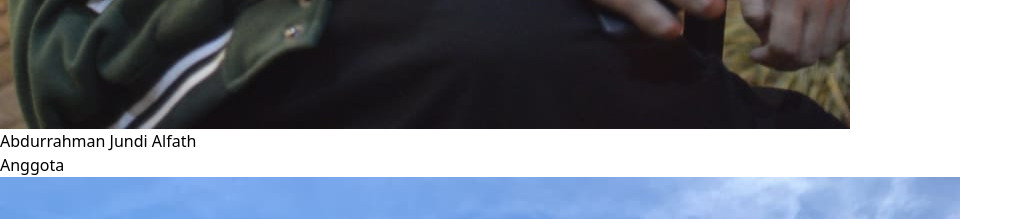
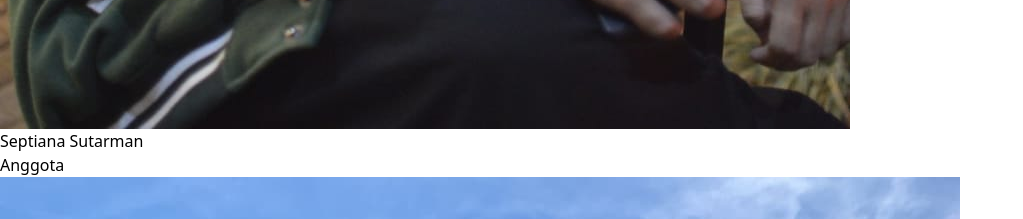
Before and after one commit to MhdGung25/kelompok-4-hi-iwu, a React (Vite) app: page /contact in a window 1280 px wide. Shown: the part 2100-2319 px from the top of the page, without its empty margins (0-1023 px from the left). Built offline with nearby package versions, Linux system fonts and the light colour scheme.

Commit message:
Benerin  halaman contact gambar ke balik

```diff
--- a/src/pages/contact.jsx
+++ b/src/pages/contact.jsx
@@ -36,8 +36,8 @@ function Contact() {
   {/* Data Anggota Tim Berdasarkan Coretan Sketsa */}
   {(() => {
     const listTim = [
-      { nama: "Abdurrahman Jundi Alfath", src: "/images/tim-Abdurrahman-Jundi-Alfath.jpg" }, // Anggota 1
-      { nama: "Septiana Sutarman", src: "/images/tim-Septiana-Sutarman.jpg" }, // Anggota 2
+      { nama: "Septiana Sutarman", src: "/images/Septiana-Sutarman.jpg" }, // Anggota 1
+      { nama: "Abdurrahman Jundi Alfath", src: "/images/Abdurrahman-Jundi-Alfath.jpg" }, // Anggota 2
       { nama: "Rahmawati Lamabalawa", src: "/images/tim-Rahmawati-Lamabalawa.jpg" },     // Anggota 3
       { nama: "PUTRI CANTIKA WIDYA HERMAWAN", src: "/images/tim-PUTRI-CANTIKA-WIDYA-HERMAWAN.jpg" },   // Anggota 4
       { nama: "Tilawati Fakaubun", src: "/images/tim-Tilawati-Fakaubun.jpg" },       // Anggota 5
```
Also changed, not shown: public/images/Abdurrahman-Jundi-Alfath.jpg (renamed from public/images/tim-Septiana-Sutarman.jpg), public/images/Septiana-Sutarman.jpg (renamed from public/images/tim-Abdurrahman-Jundi-Alfath.jpg).
